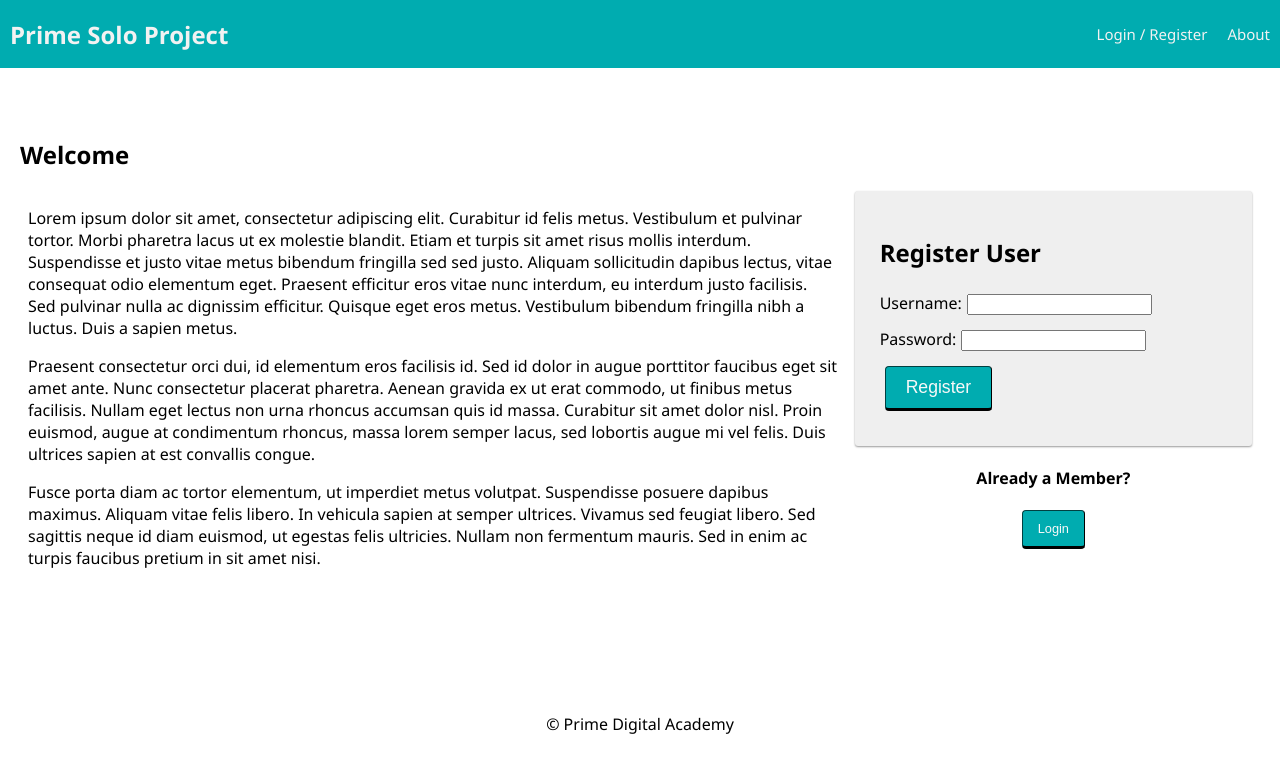
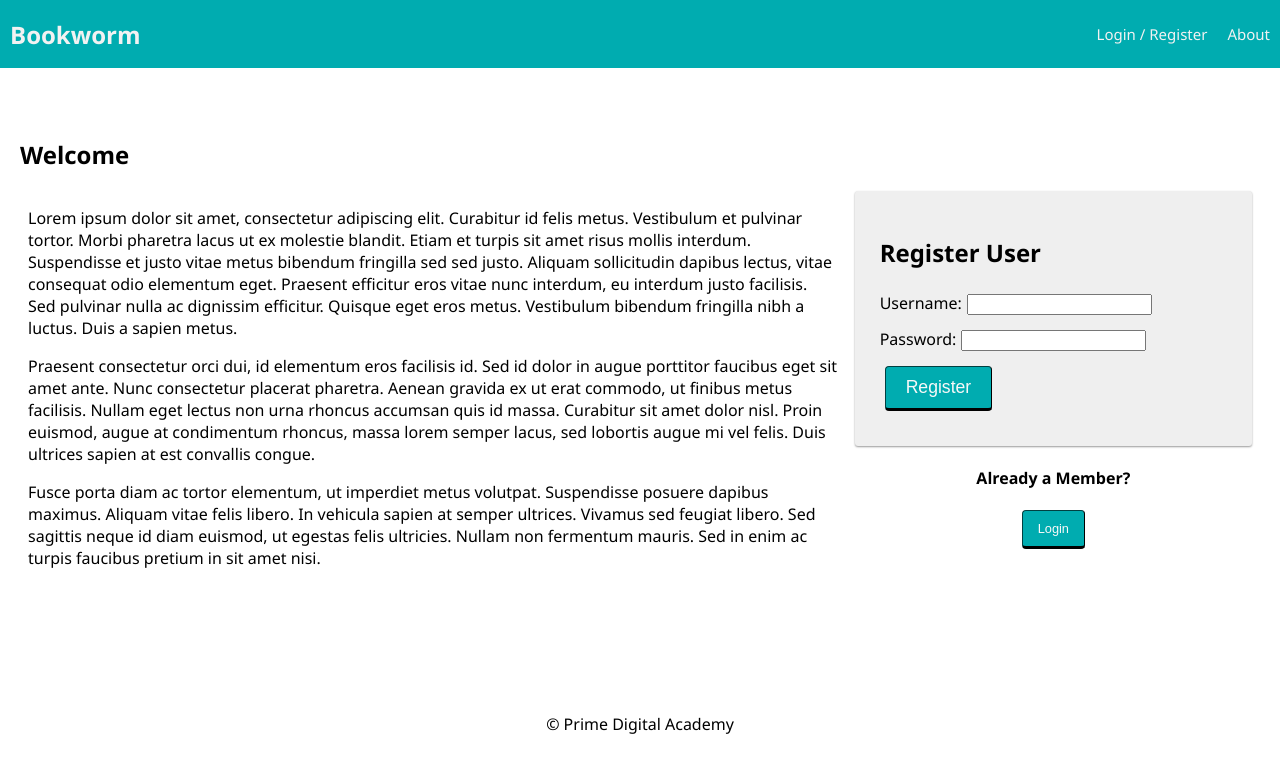
Before and after one commit to taylormoe93/bookworm-solo-project, a React (Create React App) app: page /#/home in a window 1280 px wide. Shown: the top 772 px of the page. Built offline with nearby package versions, Linux system fonts and the light colour scheme; no server answers.

Commit message:
Created Add Book in Nav.jsx. Still need to create route in app.jsx

```diff
--- a/src/components/Nav/Nav.jsx
+++ b/src/components/Nav/Nav.jsx
@@ -3,6 +3,8 @@
 import LogOutButton from '../LogOutButton/LogOutButton';
 import './Nav.css';
 import { useSelector } from 'react-redux';
+
+import { Navlink } from 'react-router-dom'; // Navlink import
 
 function Nav() {
   const user = useSelector((store) => store.user);
@@ -10,7 +12,7 @@
   return (
     <div className="nav">
       <Link to="/home">
-        <h2 className="nav-title">Prime Solo Project</h2>
+        <h2 className="nav-title">Bookworm</h2>
       </Link>
       <div>
         {/* If no user is logged in, show these links */}
@@ -24,8 +26,13 @@
         {/* If a user is logged in, show these links */}
         {user.id && (
           <>
+            {/* Formerly called HOME */}
             <Link className="navLink" to="/user">
-              Home
+              My Library
+            </Link>
+
+            <Link className="navLink" to="/add">
+              Add Book
             </Link>
 
             <Link className="navLink" to="/info">
```
